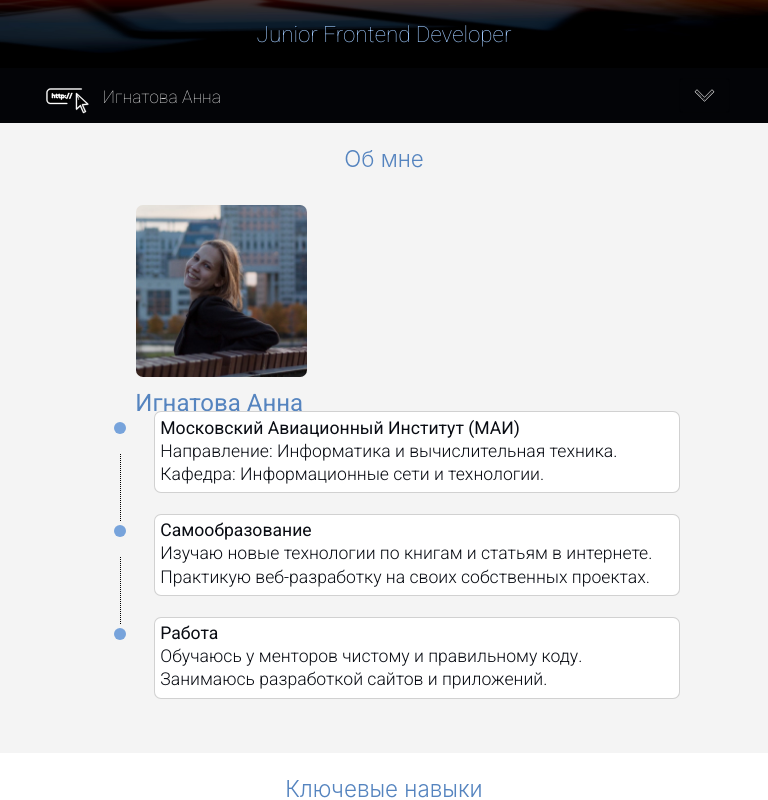
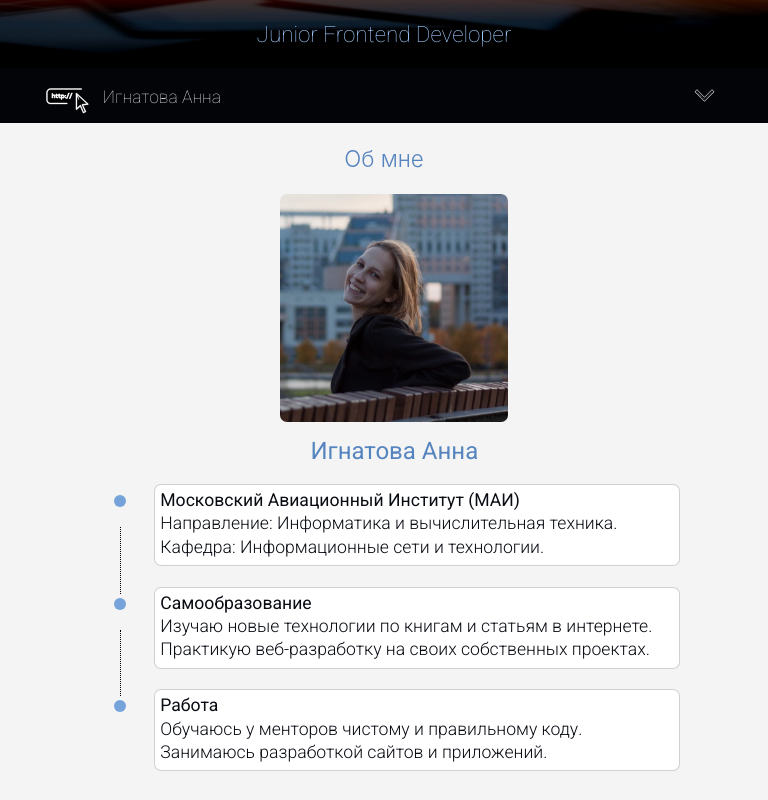
Before and after one commit to AnigalHub/Portfolio, a Nuxt app: page / in a window 768 px wide. Shown: the top 800 px of the page. Built offline with nearby package versions, Linux system fonts and the light colour scheme.

Commit message:
изменена адаптивность по About

```diff
--- a/pages/index.vue
+++ b/pages/index.vue
@@ -532,7 +532,7 @@ h2,span,.name{color: $color_highlight;}
     .row{
       flex-direction: column;
       /*сетка бутстрап*/
-      .col-4{
+      .col-5{
          max-width: $percent100;
         /*картинка*/
         img{
@@ -625,7 +625,7 @@ h2,span,.name{color: $color_highlight;}
     .row{
       flex-direction: column;
       /*сетка бутстрап*/
-      .col-4{
+      .col-5{
         max-width: $percent100;
         /*картинки*/
         img{
@@ -703,7 +703,7 @@ h2,span,.name{color: $color_highlight;}
     .row{
       flex-direction: column;
       /*сетка бутстрап*/
-      .col-4{
+      .col-5{
         max-width: $percent100;
         /*картинки*/
         img{
```
